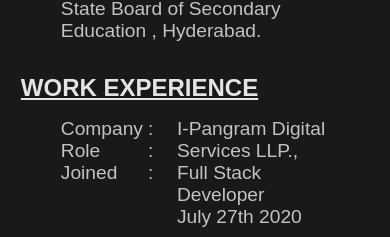
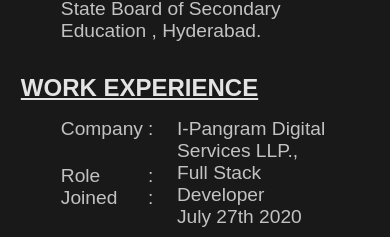
Before and after one commit to vamsichilukuri/portfolio, a React (Create React App) app: page /#/ in a window 390 px wide. Shown: the part 6712-6949 px from the top of the page. Built offline with nearby package versions, Linux system fonts and the light colour scheme; a web font is replaced by a local one.

Commit message:
small modifications on scss

```diff
--- a/src/components/pages/contact/contact.scss
+++ b/src/components/pages/contact/contact.scss
@@ -1,54 +1,55 @@
-.contact-main{
+.contact-main {
 	min-height: 100vh;
 	margin-top: 1%;
-    .contact-heading{
+	.contact-heading {
 		border-bottom: 1px solid #fff;
 		box-shadow: 0px 30px 81px -40px #fff;
 		margin-bottom: 4%;
 		padding-top: 2%;
 	}
-    .contact-block{
-
-        .contact-info-block{
-            img{
+	.contact-block {
+		.contact-info-block {
+			img {
 				position: relative;
 				top: 15%;
 				left: 10%;
 				width: 50px;
 				height: auto;
 			}
-            .c{
+			.c {
 				display: flex;
 				// width: 50%;
 				align-items: center;
 				margin-left: 20%;
 				gap: 4rem;
-                padding:1rem;
+				padding: 1rem;
 				cursor: pointer;
 			}
 			@media only screen and (max-width: 768px) {
-                    img{
+				img {
 					position: relative;
 					top: 15%;
 					left: 5%;
 					width: 40px;
 					height: auto;
+
+					margin-right: 10px;
 				}
-                    .c{
+				.c {
 					display: flex;
 					align-items: center;
 					margin-left: 0%;
 					gap: 2rem;
-                        padding:1rem;
+					padding: 1rem;
 				}
 			}
 		}
 
-        .contact-location{
-            div{
+		.contact-location {
+			div {
 				position: relative;
 				top: 30%;
-                img{
+				img {
 					width: 90%;
 					height: auto;
 					cursor: pointer;
--- a/src/components/pages/profile/Profile.jsx
+++ b/src/components/pages/profile/Profile.jsx
@@ -124,14 +124,28 @@
 					>
 						<h2>WORK EXPERIENCE</h2>
 						<Grid container className="companies_section">
-							<Grid item xs={3} sm={3} md={3} lg={3}>
+							<Grid
+								item
+								xs={3}
+								sm={3}
+								md={3}
+								lg={3}
+								className="companies_section_left"
+							>
 								<ul>
 									<li>Company</li>
 									<li>Role</li>
 									<li>Joined</li>
 								</ul>
 							</Grid>
-							<Grid item xs={1} sm={1} md={1} lg={1}>
+							<Grid
+								item
+								xs={1}
+								sm={1}
+								md={1}
+								lg={1}
+								className="companies_section_middle"
+							>
 								<ul>
 									<li>:</li>
 									<li>:</li>
--- a/src/components/pages/profile/profile.scss
+++ b/src/components/pages/profile/profile.scss
@@ -61,6 +61,22 @@
 							color: rgba(235, 235, 235, 0.808);
 						}
 					}
+					@media only screen and (max-width: 768px) {
+						.companies_section_left {
+							ul {
+								li:nth-child(2) {
+									margin-top: 25px;
+								}
+							}
+						}
+						.companies_section_middle {
+							ul {
+								li:nth-child(2) {
+									margin-top: 25px;
+								}
+							}
+						}
+					}
 				}
 				span {
 					font-weight: 400;
```
Lines whose indentation alone changed are shown as unchanged.
